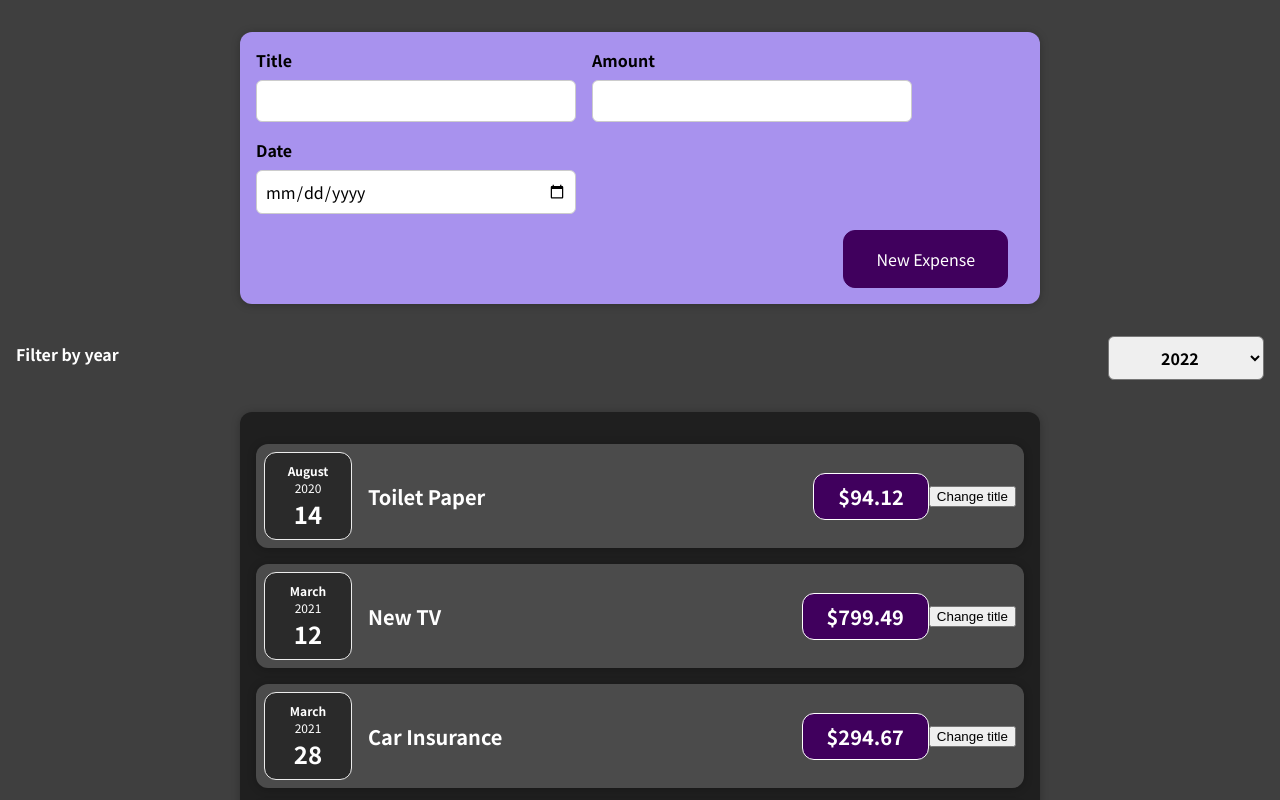
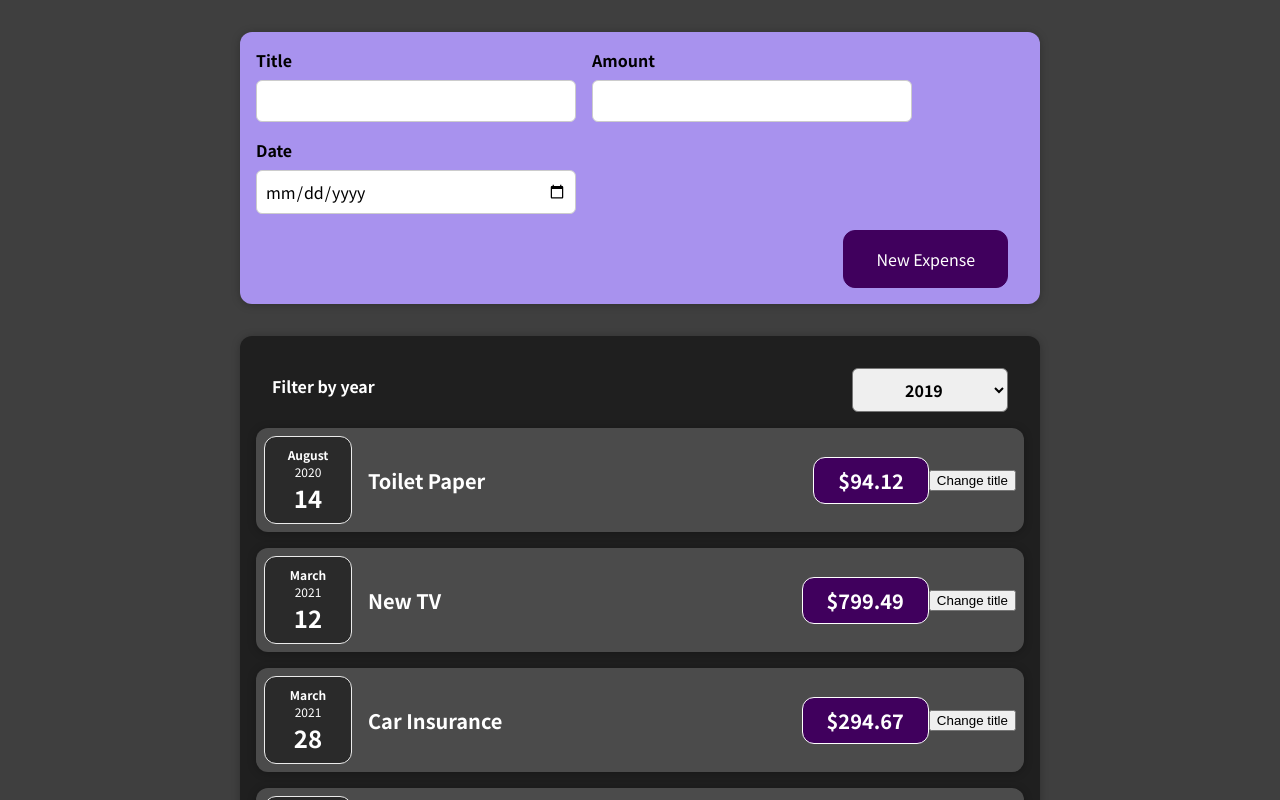
Before and after one commit to kravchenkoWeb/reactCourse, a React (Create React App) app: page / in a window 1280 px wide. Shown: the top 800 px of the page. Built offline with nearby package versions, Linux system fonts and the light colour scheme.

Commit message:
added default selection

```diff
--- a/src/components/ExpenseFilter/ExpensesFilter.js
+++ b/src/components/ExpenseFilter/ExpensesFilter.js
@@ -11,7 +11,7 @@ const ExpensesFilter = (props) => {
     <div className="expenses-filter">
       <div className="expenses-filter__control">
         <label>Filter by year</label>
-        <select onChange={yearChangeHandler}>
+        <select value={props.selectedYear} onChange={yearChangeHandler}>
           <option value="2022">2022</option>
           <option value="2021">2021</option>
           <option value="2020">2020</option>
--- a/src/components/Expenses/Expenses.js
+++ b/src/components/Expenses/Expenses.js
@@ -5,16 +5,18 @@ import ExpensesFilter from "../ExpenseFilter/ExpensesFilter";
 import { useState } from "react";
 
 const Expenses = (props) => {
-  const [year, setYear] = useState("");
+  const [year, setYear] = useState("2019");
   const onYeahSelectHandler = (selectedYear) => {
     setYear(selectedYear);
   };
-  console.log(year);
 
   return (
     <div>
-      <ExpensesFilter onYearSelected={onYeahSelectHandler} />
       <Card className="expenses">
+        <ExpensesFilter
+          selectedYear={year}
+          onYearSelected={onYeahSelectHandler}
+        />
         <ExpenseItem
           title={props.list[0].title}
           amount={props.list[0].amount}
```
Also changed, not shown: 1 other file (tests, documents, lock files or other folders).
